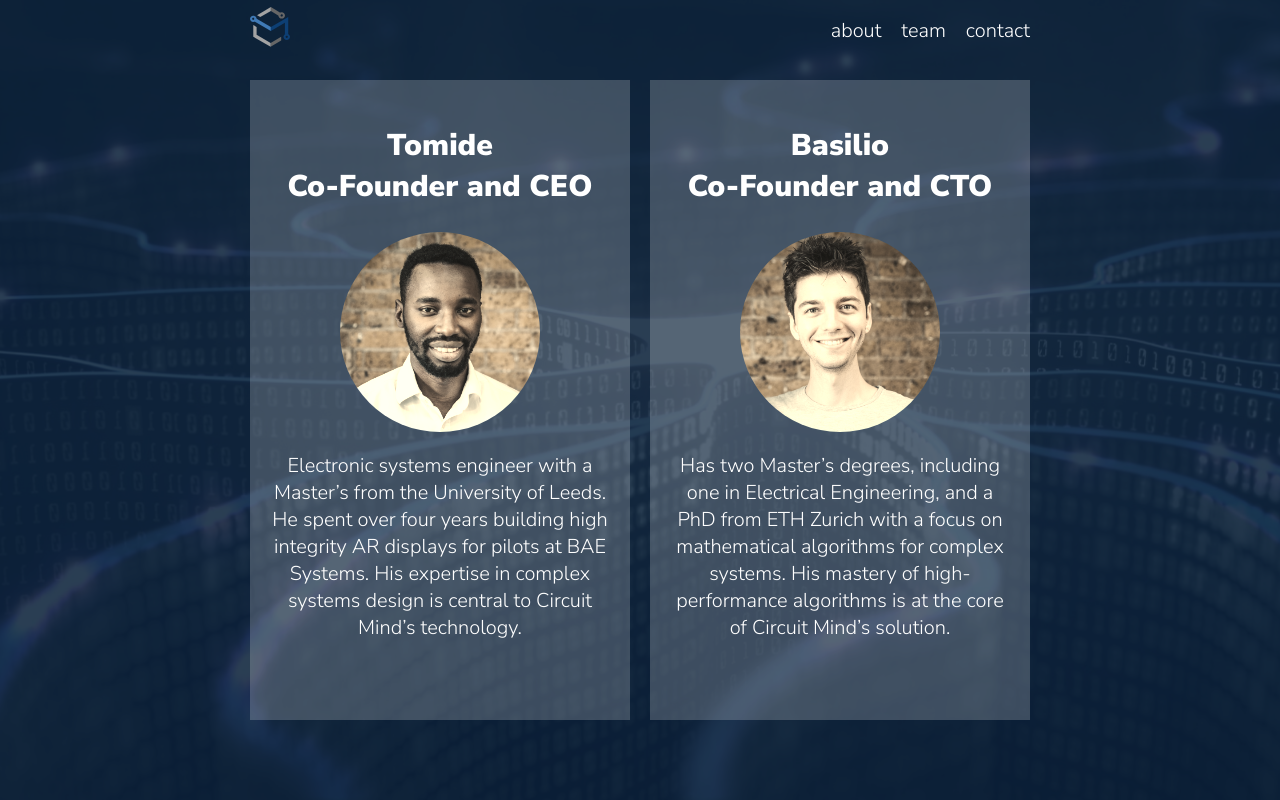
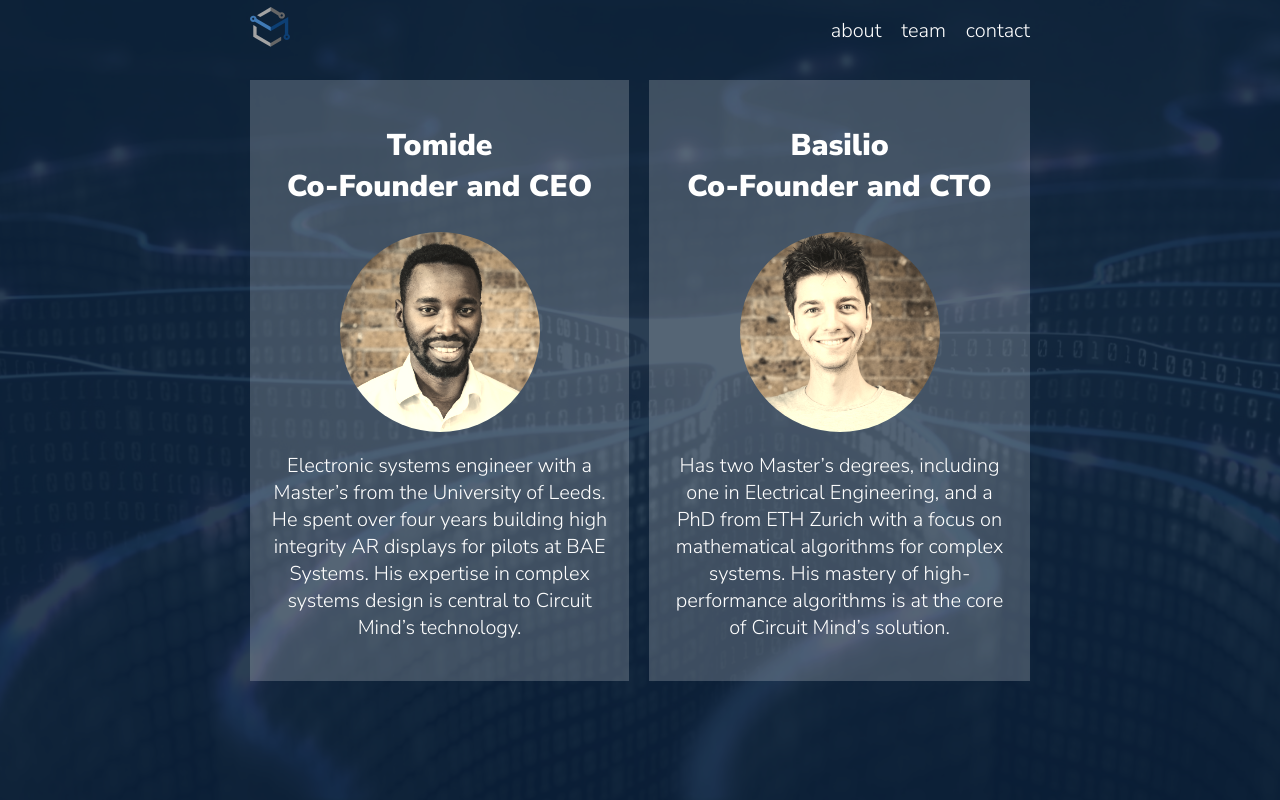
Before and after one commit to aiwatko/circuitmind, a PHP site: page /team.html in a window 1280 px wide. Run offline with PHP 8.4, Linux system fonts and the light colour scheme.

Commit message:
Correct file name

```diff
--- a/about.html
+++ b/about.html
@@ -43,7 +43,7 @@
           </p>
           <div class="about__hiring">
             <h2>We are currently hiring:</h2>
-            <a class="inline-link" href="senior-software-engineer.html">Senior / Principal Electronic Engineer</a>
+            <a class="inline-link" href="senior-electronic-engineer.html">Senior / Principal Electronic Engineer</a>
           </div>
           <div class="about__iframe-container">
             <iframe class="about__iframe" src="https://www.youtube.com/embed/zctId7VLyjI" frameborder="0"
--- a/main.css
+++ b/main.css
@@ -136,9 +136,7 @@
   display: flex;
   flex-direction: column;
   align-items: center;
-  flex: 1 1 0;
   text-align: center;
-  min-height: 600px;
   margin-left: 20px;
   margin-top: 20px;
   margin-bottom: 20px;
```
Also changed, not shown: senior-software-electronic.html (renamed from senior-software-engineer.html).
